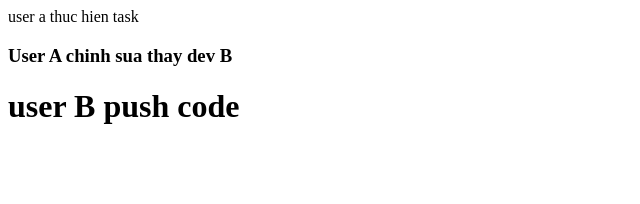
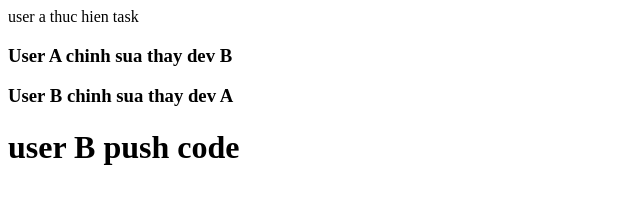
Before and after one commit to dvphuc96/cybersoft_project, a plain HTML site: page devA.html in a window 1280 px wide. Shown: the whole page, without its empty margins (0-640 px from the left). Drawn offline with Linux system fonts and the light colour scheme.

Commit message:
change file devA

```diff
--- a/devA.html
+++ b/devA.html
@@ -9,6 +9,7 @@
 <body>
     <div>user a thuc hien task</div>
     <h3>User A chinh sua thay dev B</h3>
+    <h3>User B chinh sua thay dev A</h3>
     <h1> user B push code</h1>
 </body>
 </html>
```
